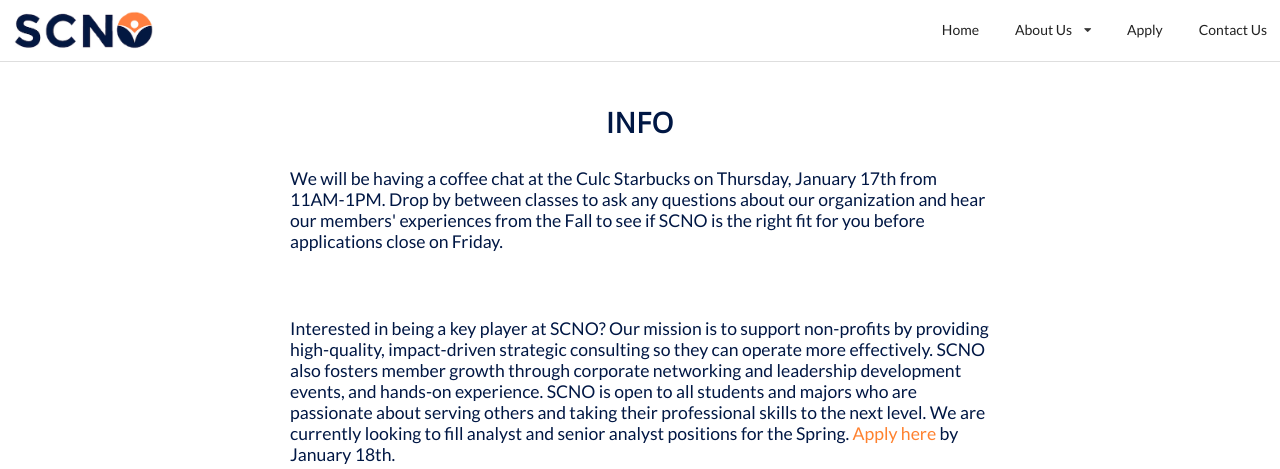
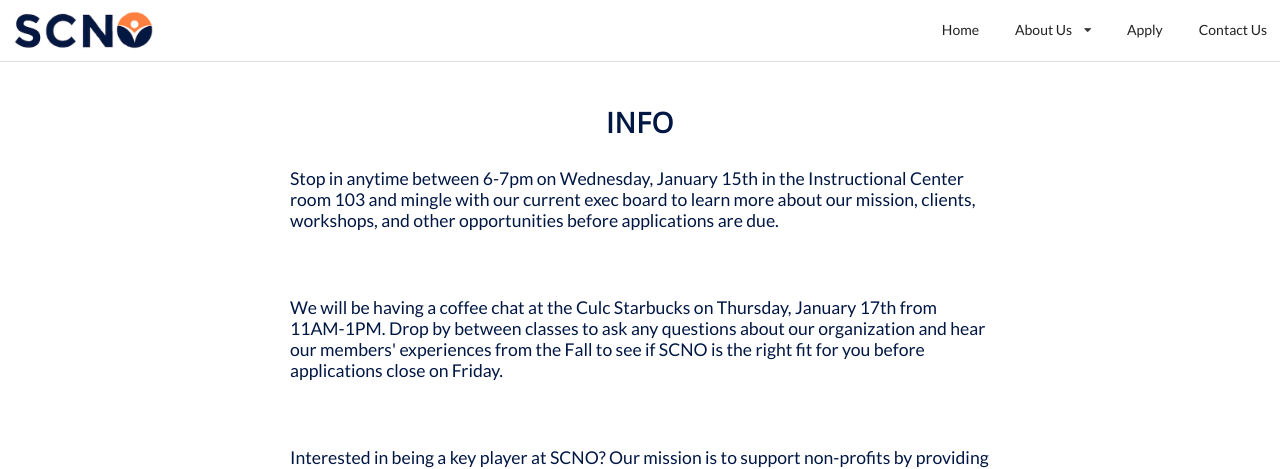
Before and after one commit to lsurasani/lsurasani.github.io, a PHP site: page /apply in a window 1280 px wide. Shown: the top 469 px of the page. Run offline with PHP 8.4, Linux system fonts and the light colour scheme; some libraries are stand-ins or nearby versions.

Commit message:
add mixer event

```diff
--- a/apply.php
+++ b/apply.php
@@ -17,6 +17,8 @@
                 <div class="ui horizontal divider">
                     <h1>Info</h1>
                 </div>
+                <p>Stop in anytime between 6-7pm on Wednesday, January 15th in the Instructional Center room 103 and mingle with our current exec board to learn more about our mission, clients, workshops, and other opportunities before applications are due.</p>
+                <br></br>
                 <p> We will be having a coffee chat at the Culc Starbucks on Thursday, January 17th from 11AM-1PM. Drop by between classes to ask any questions about our organization and hear our members' experiences from the Fall to see if SCNO is the right fit for you before applications close on Friday. </p>
                 <br></br>
                 <p> Interested in being a key player at SCNO? Our mission is to support non-profits by providing high-quality, impact-driven strategic consulting so they can operate more effectively. SCNO also fosters member growth through corporate networking and leadership development events, and hands-on experience. SCNO is open to all students and majors who are passionate about serving others and taking their professional skills to the next level. We are currently looking to fill analyst and senior analyst positions for the Spring.<a href = "https://goo.gl/forms/ejHmLHt0RUAT5Nju1" target="_blank"> Apply here</a> by January 18th. </p>
```
